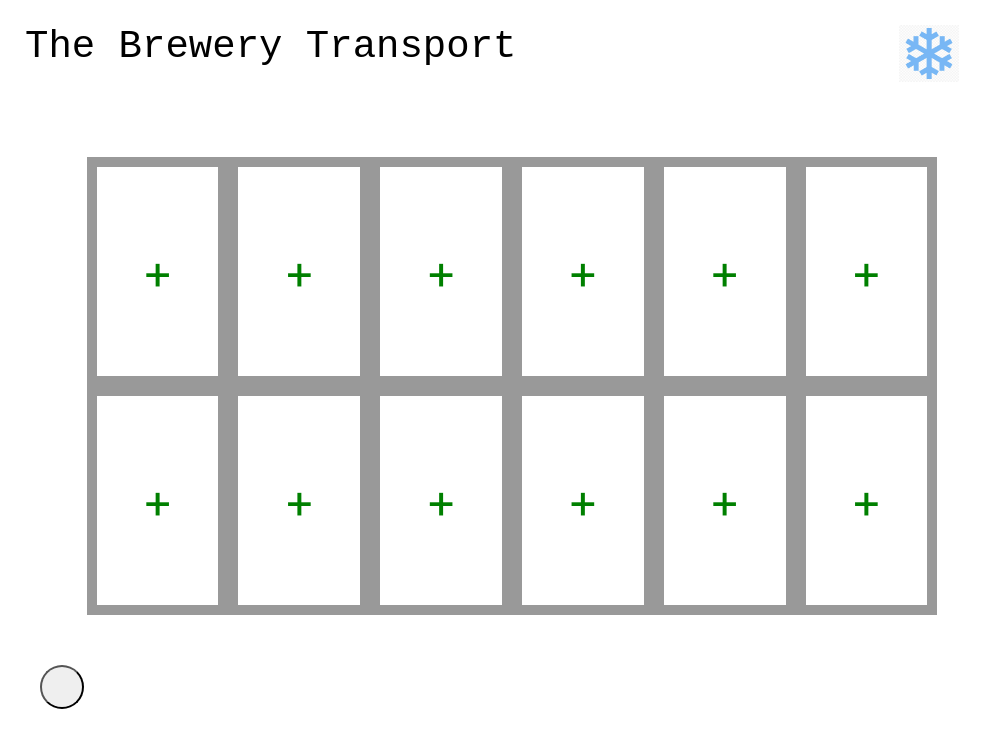
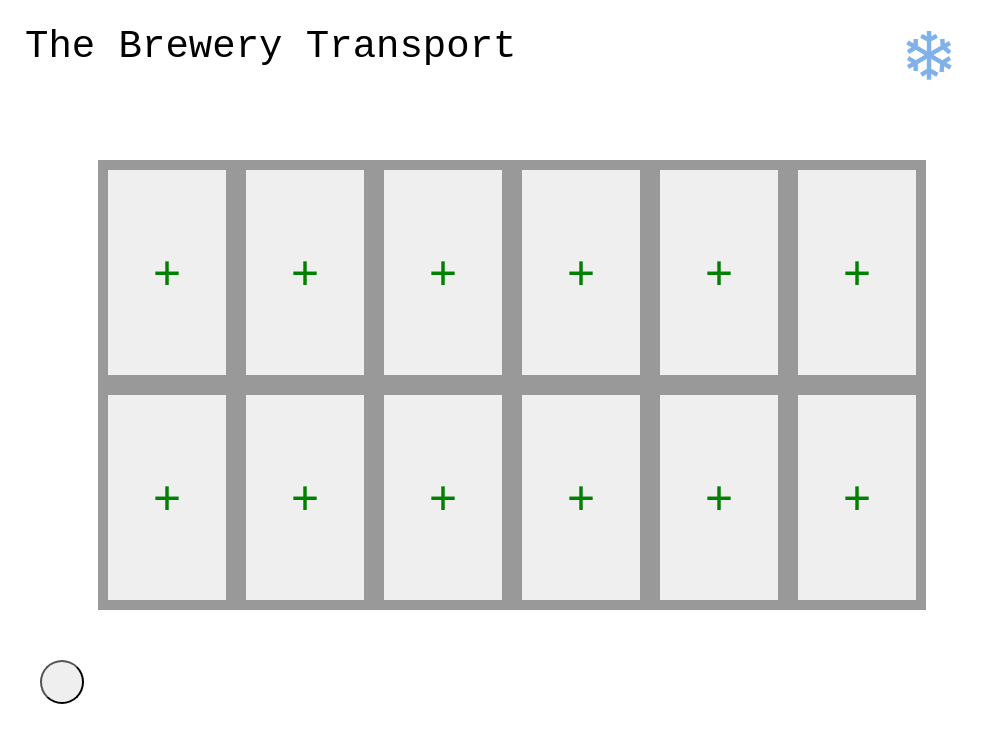
Before and after one commit to jase-json/the-brewery-transport, a React (Create React App) app: page / in a window 1280 px wide. Shown: the top 748 px of the page, without its empty margins (0-990 px from the left). Built offline with nearby package versions, Linux system fonts and the light colour scheme.

Commit message:
Update directory structure

```diff
--- a/src/App.js
+++ b/src/App.js
@@ -1,6 +1,6 @@
 import * as React from 'react';
 
-import ButtonDial from './components/ButtonDial.js';
+import ButtonDial from './components/menu/ButtonDial';
 import Header from './components/Header.js';
 import Truck from './Truck';
 
--- a/src/components/DegreeIcon.js
+++ b/src/components/DegreeIcon.js
@@ -1,13 +1,33 @@
 import * as React from 'react';
-import snowFlake from '../../src/assets/snow.png'
+import snowFlake from '../../src/assets/snowIcon.png'
+import { createUseStyles } from "react-jss";
 
 const DegreeIcon = () => {
+
+    const useStyles = createUseStyles({
+        snowIcon: {
+            maxWidth: '60px',
+            opacity: '60%',
+            paddingRight: '40px',
+            // animation: '1s rotate',
+            // '@keyframes rotate': {
+            //     '0%': {
+            //       transform: 'rotate(0deg)',
+            //     },
+            //     '50%': {
+            //       transform: 'rotate(180deg)',
+            //     },
+            //     '100%': {
+            //       transform: 'rotate(360deg)',
+            //     },
+            // },
+        },
+    });
+
+    const classes = useStyles();
+
     return (
-        <img className="snow-logo" alt="snowflake" src={snowFlake} style={{
-            'maxWidth': '60px',
-            'opacity': '60%',
-            'paddingRight': '40px',
-        }} />
+        <img className={classes.snowIcon} alt="snowflake" src={snowFlake} />
     )
 };
 
--- a/src/components/Fridge.js
+++ b/src/components/Fridge.js
@@ -2,7 +2,7 @@ import * as React from 'react';
 
 const Fridge = () => {
     return (
-        <div style={{
+        <button onClick={() => {console.log("ayeeeeee")}} style={{
             'padding': '75px 45px 75px 45px',
             'border': '10px solid #999999',
             'fontSize': '300%',
@@ -10,7 +10,7 @@ const Fridge = () => {
             }}
         >
             +
-        </div>
+        </button>
     )
 };
 
--- a/src/components/Menu.js
+++ b/src/components/menu/Menu.js
@@ -1,8 +1,8 @@
 import * as React from 'react';
-import Button from './Button';
+import Button from '../Button';
 import { createUseStyles } from "react-jss";
-import LayoutIcon from '../assets/layout.png';
-import Beer from '../assets/beer.png'
+import LayoutIcon from '../../assets/layout.png';
+import Beer from '../../assets/beer.png'
 
 const Menu = () => {
 
```
Also changed, not shown: src/assets/snow.png (deleted), src/assets/snowIcon.png (added), src/components/menu/ButtonDial.js (renamed from src/components/ButtonDial.js).
